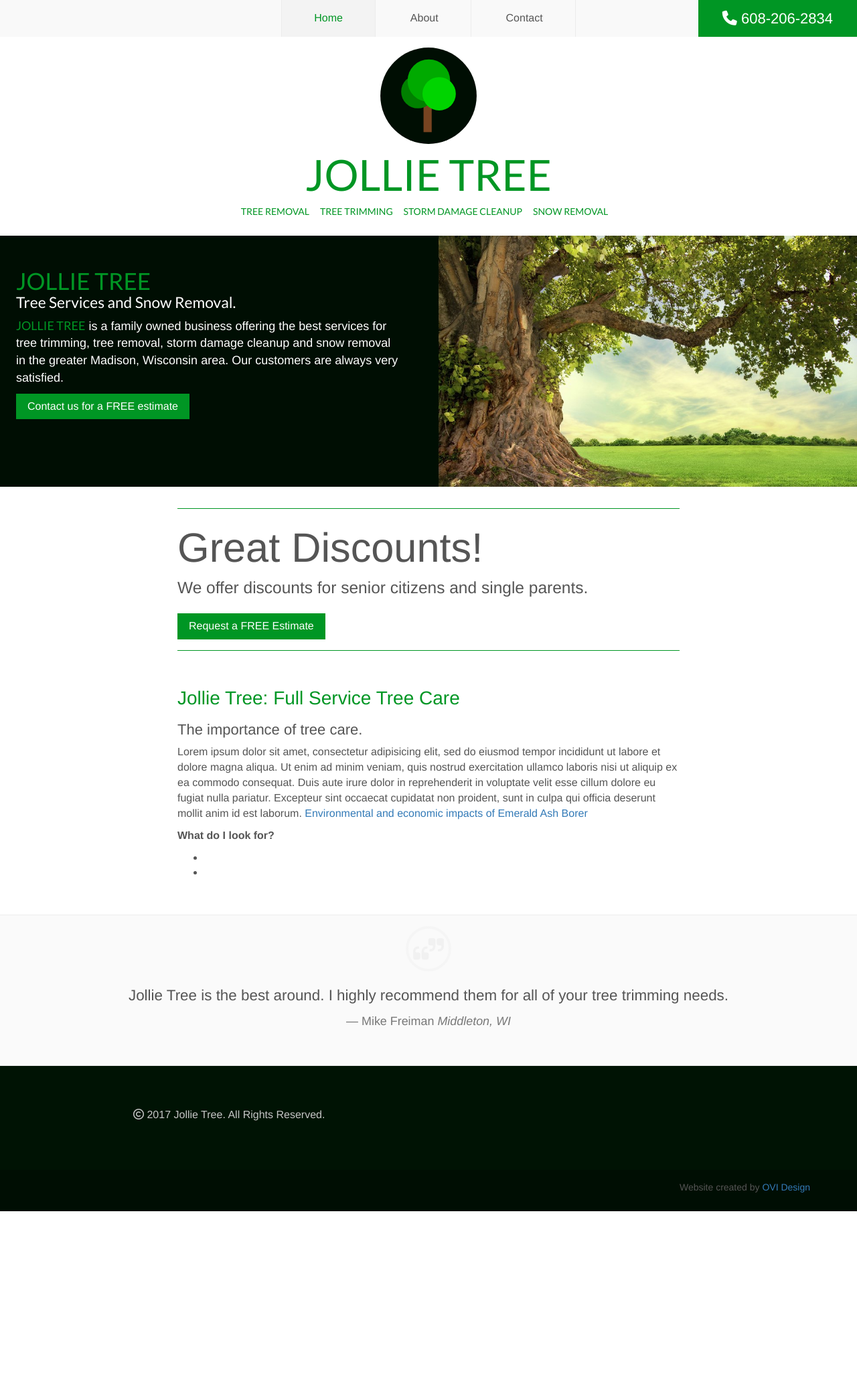
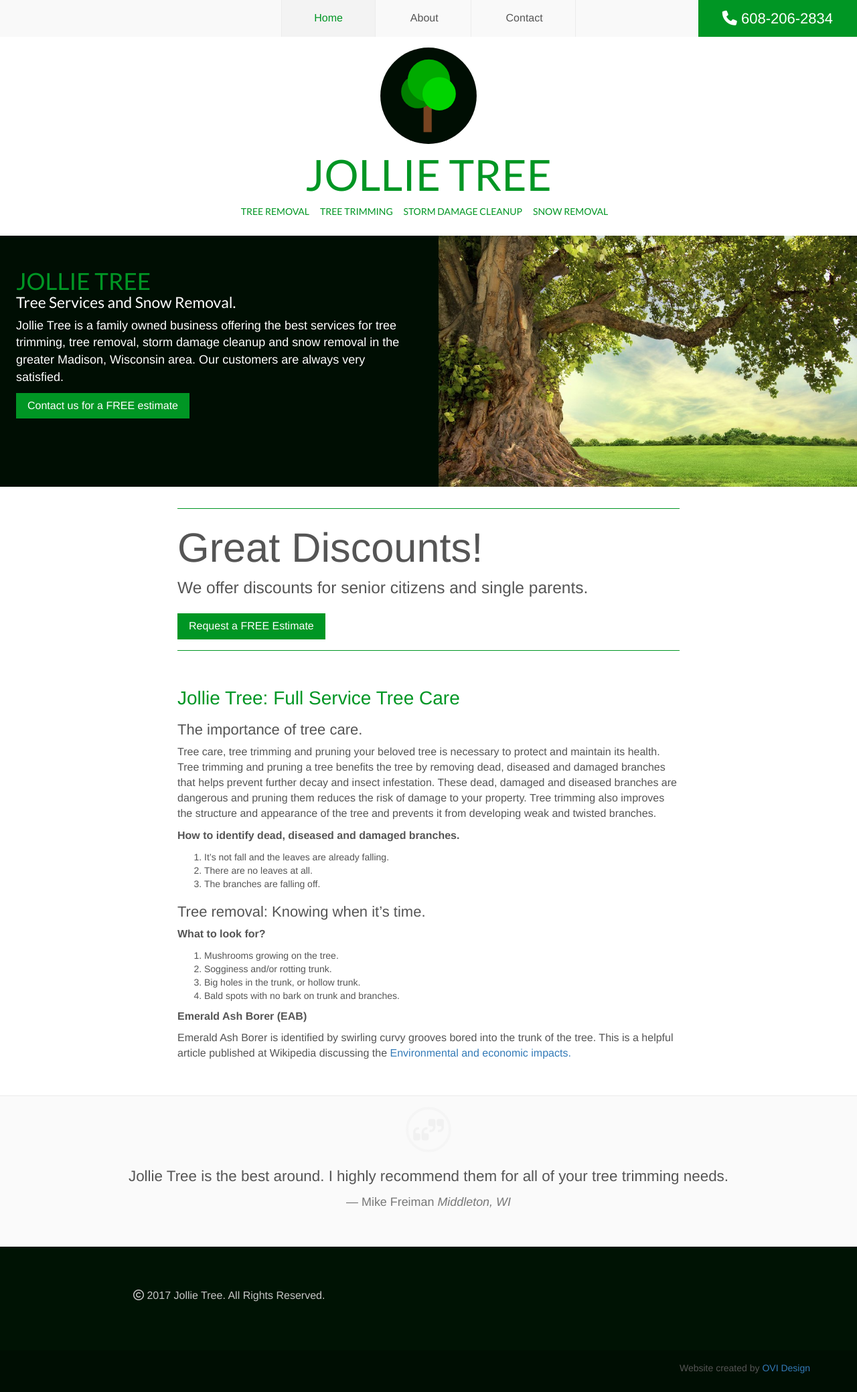
Before and after one commit to jollietree/jollietree.github.io, a Jekyll site: the page built from index.html, in a window 1280 px wide. Shown: the whole page at 67% size. Built offline with Jekyll 4.4.1, drawn with Linux system fonts in a browser that asks for light colours; nearby versions of some CDN libraries; before the commit the page ends 1809 px from its top, so only the background shows below that.

Commit message:
Wrote copy for front page

```diff
--- a/_includes/image-split.html
+++ b/_includes/image-split.html
@@ -8,7 +8,7 @@
         <section>
           <h1 class="fre-co-font">Jollie Tree <span>Tree Services and Snow Removal.</span></h1>
           <p>
-            <span class="fre-co-font">Jollie Tree</span> is a family owned business offering the best services for tree trimming, tree removal, storm damage cleanup and snow removal in the greater Madison, Wisconsin area. Our customers are always very satisfied.
+            Jollie Tree is a family owned business offering the best services for tree trimming, tree removal, storm damage cleanup and snow removal in the greater Madison, Wisconsin area. Our customers are always very satisfied.
           </p>
           <a href="{{ site.baseurl}}/contact/" class="fre-btn btn btn-primary" role="button">
             Contact us for a FREE estimate
--- a/_sass/partials/type.scss
+++ b/_sass/partials/type.scss
@@ -37,7 +37,7 @@ article {
         display: block;
       }
     }
-    h2 {
+    h2, h3 {
       color: $text;
       font-size: 22px;
     }
--- a/index.html
+++ b/index.html
@@ -26,15 +26,37 @@ blockquote:
     The importance of tree care.
   </h2>
   <p>
-    Lorem ipsum dolor sit amet, consectetur adipisicing elit, sed do eiusmod tempor incididunt ut labore et dolore magna aliqua. Ut enim ad minim veniam, quis nostrud exercitation ullamco laboris nisi ut aliquip ex ea commodo consequat. Duis aute irure dolor in reprehenderit in voluptate velit esse cillum dolore eu fugiat nulla pariatur. Excepteur sint occaecat cupidatat non proident, sunt in culpa qui officia deserunt mollit anim id est laborum.
-    <a href="https://en.wikipedia.org/wiki/Emerald_ash_borer">Environmental and economic impacts of Emerald Ash Borer</a>
+Tree care, tree trimming and pruning your beloved tree is necessary to protect and maintain its health. Tree trimming and pruning a tree benefits the tree by removing dead, diseased and damaged branches that helps prevent further decay and insect infestation. These dead, damaged and diseased branches are dangerous and pruning them reduces the risk of damage to your property. Tree trimming also improves the structure and appearance of the tree and prevents it from developing weak and twisted branches.
   </p>
   <p>
-    <strong>What do I look for?
+    <strong>
+      How to identify dead, diseased and damaged branches.
     </strong>
   </p>
-  <ul>
-    <li></li>
-    <li></li>
-  </ul>
+  <ol>
+    <li>It’s not fall and the leaves are already falling.</li>
+    <li>There are no leaves at all.</li>
+    <li>The branches are falling off.</li>
+  </ol>
+  <h3>Tree removal: Knowing when it’s time.</h3>
+  <p>
+    <strong>
+      What to look for?
+    </strong>
+  </p>
+  <ol>
+    <li>Mushrooms growing on the tree.</li>
+    <li>Sogginess and/or rotting trunk.</li>
+    <li>Big holes in the trunk, or hollow trunk.</li>
+    <li>Bald spots with no bark on trunk and branches.</li>
+  </ol>
+  <p>
+    <strong>
+      Emerald Ash Borer (EAB)
+    </strong>
+  </p>
+  <p>
+    Emerald Ash Borer is identified by swirling curvy grooves bored into the trunk of the tree. This is a helpful article published at Wikipedia discussing the
+    <a href="https://en.wikipedia.org/wiki/Emerald_ash_borer">Environmental and economic impacts.</a>
+  </p>
 </section>
```
